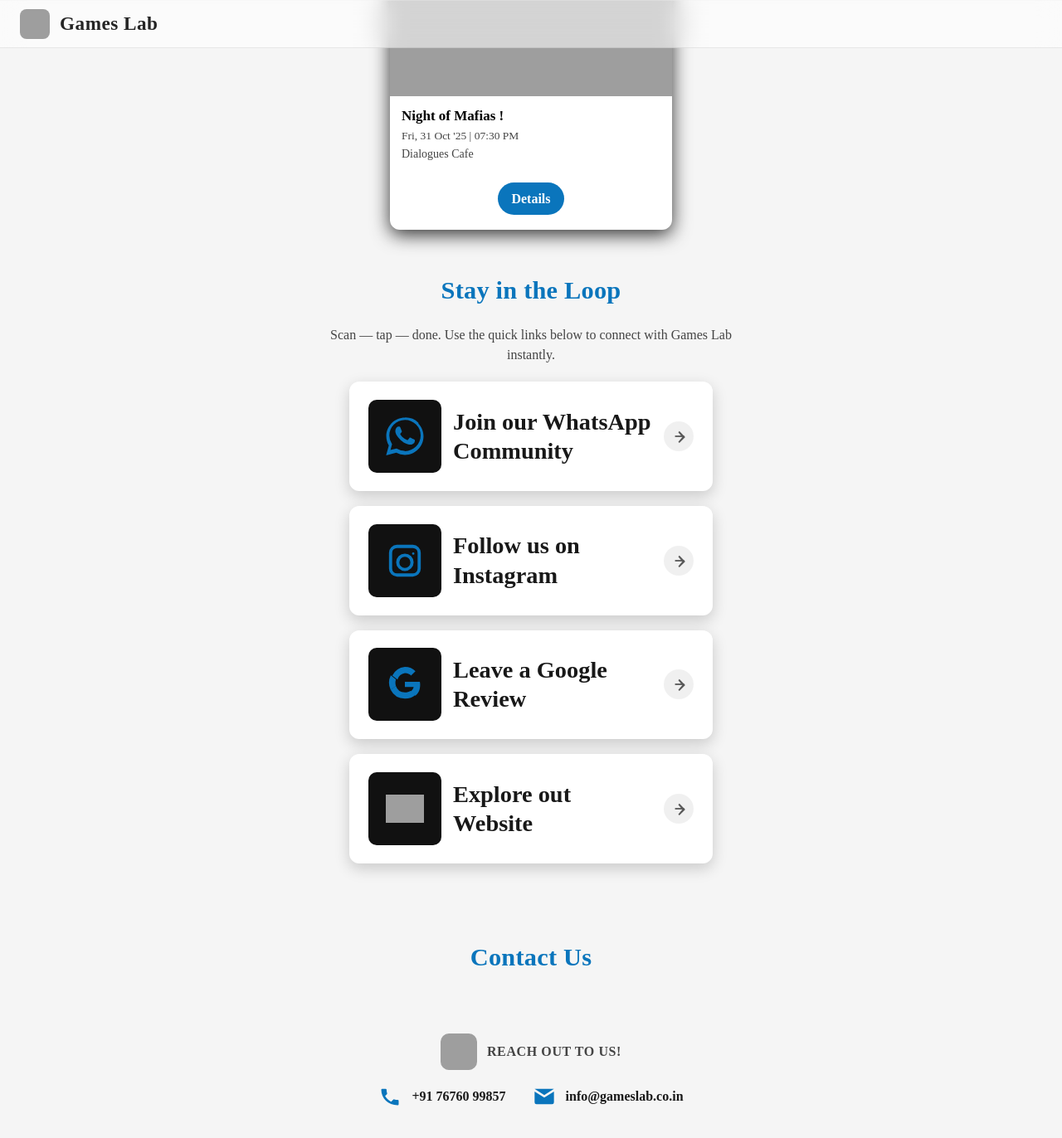
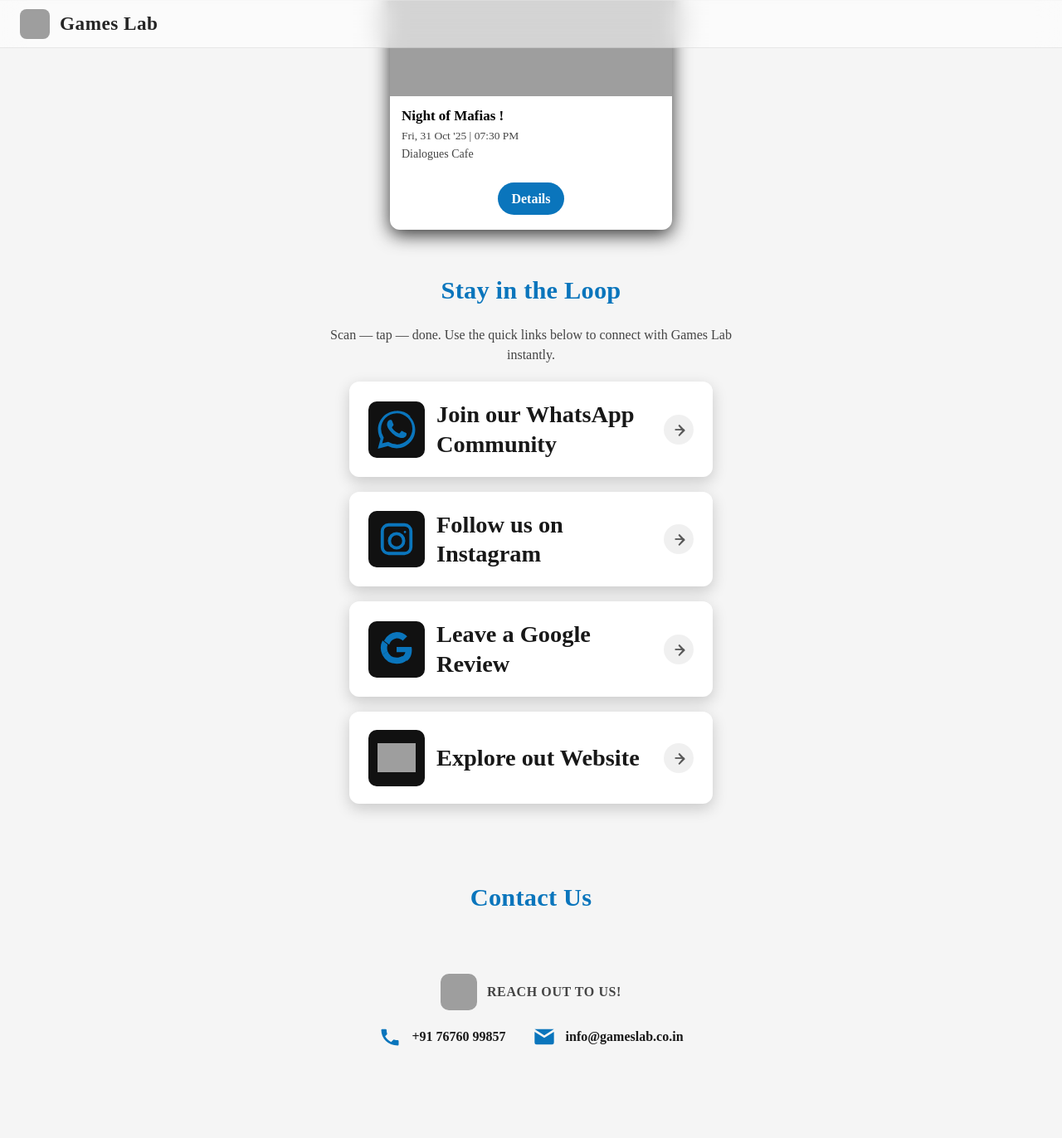
Before and after one commit to gameslabbangalore-maker/website, a Jekyll site: the page built from qr-landing.html, in a window 1280 px wide and 1400 px high, scrolled down 236 px. Shown: the top 1372 px of the window at 83% size. Built offline with Jekyll 4.4.1, drawn with Linux system fonts in a browser that asks for light colours; after the commit the page ends 1564 px from its top, so only the background shows below that; grey boxes are pictures that could not be loaded.

Commit message:
Update qr-landing.css

```diff
--- a/assets/css/qr-landing.css
+++ b/assets/css/qr-landing.css
@@ -75,7 +75,7 @@ body.qr-landing{
 }
 
 .qr-action-icon{
-  width:clamp(56px,18vw,66px);
+  width:clamp(36px,8vw,46px);
   aspect-ratio:1 / 1;
   display:flex;
   align-items:center;
```
